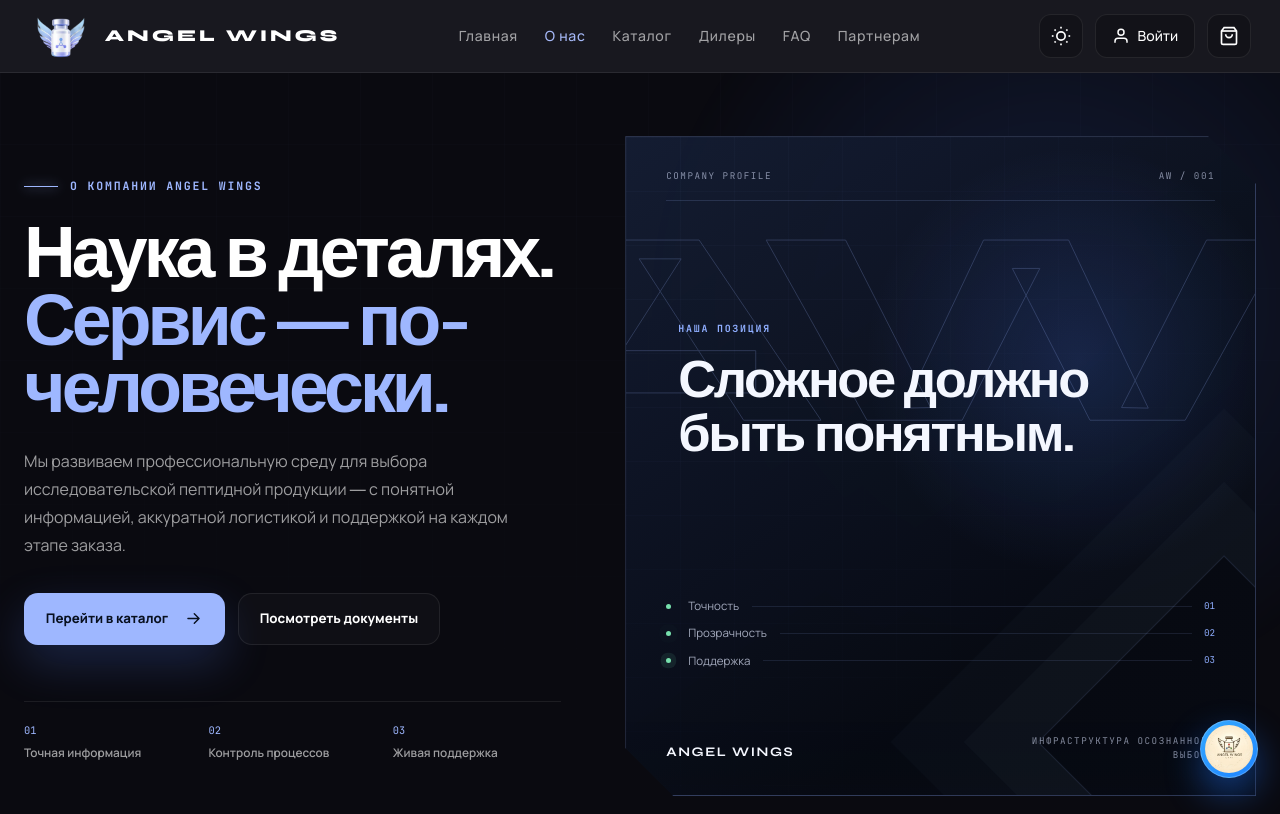
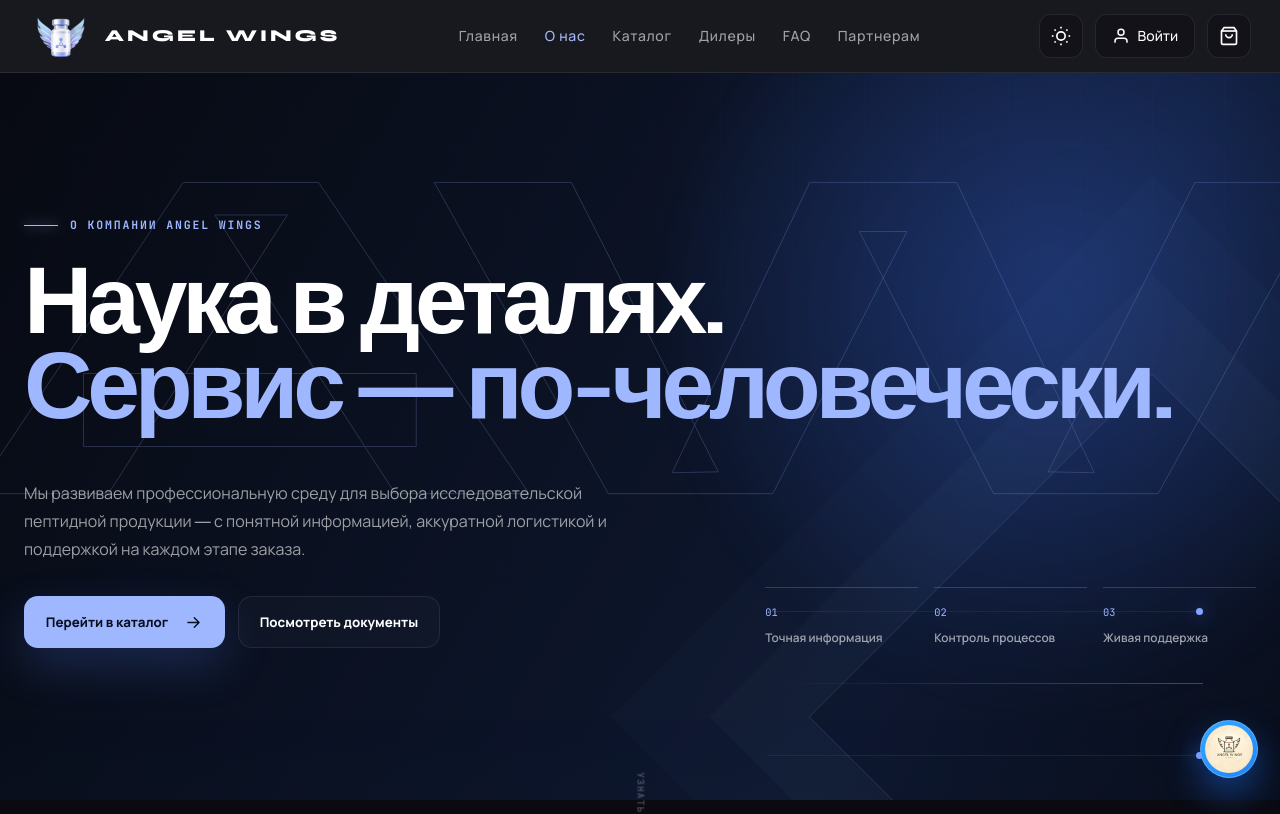
Before and after one commit to Sovyshkin/angel-wings, a Vue app in the folder vue-app/: page /about in a window 1280 px wide. Shown: the top 814 px of the page. Built offline with nearby package versions, Linux system fonts and the light colour scheme.

Commit message:
some changes

```diff
--- a/vue-app/src/views/AboutCompany.vue
+++ b/vue-app/src/views/AboutCompany.vue
@@ -2,6 +2,11 @@
   <main class="about-page">
     <section class="about-hero">
       <div class="about-grid" aria-hidden="true"></div>
+      <div class="about-hero__backdrop" aria-hidden="true">
+        <div class="hero-backdrop__scan"></div>
+        <span class="hero-backdrop__monogram">AW</span>
+        <div class="hero-backdrop__geometry"></div>
+      </div>
       <div class="container about-hero__container">
         <div class="about-hero__copy">
           <div class="about-eyebrow about-intro about-intro--1">
@@ -14,6 +19,8 @@
             <em>Сервис — по-человечески.</em>
           </h1>
 
+          <div class="about-hero__support">
+            <div>
               <p class="about-hero__lead about-intro about-intro--3">
                 Мы развиваем профессиональную среду для выбора исследовательской пептидной продукции —
                 с понятной информацией, аккуратной логистикой и поддержкой на каждом этапе заказа.
@@ -30,6 +37,7 @@
                   Посмотреть документы
                 </a>
               </div>
+            </div>
 
             <div class="about-hero__signals about-intro about-intro--5" aria-label="Принципы компании">
               <div>
@@ -45,31 +53,6 @@
                 <strong>Живая поддержка</strong>
               </div>
             </div>
-        </div>
-
-        <div class="about-hero__editorial about-intro about-intro--visual" aria-hidden="true">
-          <div class="editorial-scan"></div>
-          <div class="editorial-meta">
-            <span>Company profile</span>
-            <span>AW / 001</span>
-          </div>
-
-          <div class="editorial-monogram">AW</div>
-
-          <div class="editorial-statement">
-            <span>Наша позиция</span>
-            <strong>Сложное должно<br>быть понятным.</strong>
-          </div>
-
-          <div class="editorial-axis">
-            <div><i></i><span>Точность</span><small>01</small></div>
-            <div><i></i><span>Прозрачность</span><small>02</small></div>
-            <div><i></i><span>Поддержка</span><small>03</small></div>
-          </div>
-
-          <div class="editorial-footer">
-            <strong>Angel Wings</strong>
-            <span>Инфраструктура осознанного выбора</span>
           </div>
         </div>
       </div>
@@ -284,10 +267,7 @@ onBeforeUnmount(() => revealObserver?.disconnect())
 }
 
 .about-hero__container {
-  display: grid;
-  grid-template-columns: minmax(0, 0.92fr) minmax(430px, 1.08fr);
-  align-items: center;
-  gap: clamp(2rem, 5vw, 7rem);
+  width: 100%;
 }
 
 .about-hero__copy { position: relative; z-index: 4; }
@@ -313,15 +293,17 @@ onBeforeUnmount(() => revealObserver?.disconnect())
 }
 
 .about-hero__title {
-  max-width: 760px;
-  margin: 1.6rem 0 1.5rem;
+  max-width: 1380px;
+  margin: 1.6rem 0 0;
   font-family: var(--font-display);
-  font-size: clamp(3.25rem, 5.6vw, 6.8rem);
+  font-size: clamp(4rem, 7.4vw, 8rem);
   font-weight: 700;
-  line-height: 0.94;
+  line-height: 0.9;
   letter-spacing: -0.055em;
   text-wrap: balance;
 }
+
+.about-hero__title em { display: inline-block; white-space: nowrap; }
 
 .about-hero__title em,
 .section-heading h2 em,
@@ -337,6 +319,14 @@ onBeforeUnmount(() => revealObserver?.disconnect())
   color: var(--text-secondary);
   font-size: clamp(1rem, 1.25vw, 1.22rem);
   line-height: 1.75;
+}
+
+.about-hero__support {
+  display: grid;
+  grid-template-columns: minmax(0, 0.9fr) minmax(420px, 0.72fr);
+  align-items: end;
+  gap: clamp(3rem, 10vw, 10rem);
+  margin-top: clamp(3rem, 6vh, 5rem);
 }
 
 .about-hero__actions {
@@ -388,55 +378,36 @@ onBeforeUnmount(() => revealObserver?.disconnect())
   display: grid;
   grid-template-columns: repeat(3, minmax(0, 1fr));
   gap: 1rem;
-  margin-top: clamp(3rem, 7vh, 5.5rem);
-  padding-top: 1.25rem;
-  border-top: 1px solid var(--border);
+  margin-top: 0;
 }
 
-.about-hero__signals > div { display: grid; gap: 0.35rem; }
+.about-hero__signals > div { display: grid; gap: 0.55rem; padding-top: 1rem; border-top: 1px solid rgba(158, 183, 255, 0.24); }
 .signal-index { color: var(--about-accent); font-family: var(--font-mono); font-size: 0.65rem; }
 .about-hero__signals strong { color: var(--text-secondary); font-size: 0.74rem; font-weight: 600; }
 
-.about-hero__editorial {
-  position: relative;
-  min-height: min(62vw, 660px);
+.about-hero__backdrop {
+  position: absolute;
+  inset: 0;
+  z-index: -3;
   overflow: hidden;
-  isolation: isolate;
-  border: 1px solid rgba(158, 183, 255, 0.22);
   background:
-    radial-gradient(circle at 72% 34%, rgba(71, 118, 236, 0.2), transparent 34%),
-    linear-gradient(145deg, rgba(20, 29, 52, 0.94), rgba(7, 10, 18, 0.98) 72%);
-  clip-path: polygon(0 0, calc(100% - 48px) 0, 100% 48px, 100% 100%, 48px 100%, 0 calc(100% - 48px));
-  box-shadow: 0 38px 90px rgba(0, 0, 0, 0.25);
+    radial-gradient(circle at 82% 25%, rgba(71, 118, 236, 0.2), transparent 34%),
+    linear-gradient(120deg, rgba(7, 10, 18, 0.98), rgba(14, 24, 49, 0.95) 72%, rgba(9, 14, 27, 0.98));
 }
 
-.about-hero__editorial::before {
+.about-hero__backdrop::after {
   content: '';
   position: absolute;
-  inset: 0;
-  z-index: -2;
-  opacity: 0.48;
-  background-image:
-    linear-gradient(rgba(158, 183, 255, 0.07) 1px, transparent 1px),
-    linear-gradient(90deg, rgba(158, 183, 255, 0.07) 1px, transparent 1px);
-  background-size: 54px 54px;
-  mask-image: linear-gradient(135deg, black, transparent 82%);
+  width: min(38vw, 560px);
+  aspect-ratio: 1;
+  right: -9%;
+  bottom: -22%;
+  border: 1px solid rgba(158, 183, 255, 0.14);
+  transform: rotate(45deg);
+  box-shadow: 0 0 0 70px rgba(158, 183, 255, 0.025), 0 0 0 140px rgba(158, 183, 255, 0.018);
 }
 
-.about-hero__editorial::after {
-  content: '';
-  position: absolute;
-  width: 42%;
-  aspect-ratio: 1;
-  right: -16%;
-  bottom: -12%;
-  z-index: -1;
-  border: 1px solid rgba(158, 183, 255, 0.14);
-  transform: rotate(45deg);
-  box-shadow: 0 0 0 52px rgba(158, 183, 255, 0.025), 0 0 0 104px rgba(158, 183, 255, 0.018);
-}
-
-.editorial-scan {
+.hero-backdrop__scan {
   position: absolute;
   inset: 0;
   pointer-events: none;
@@ -445,94 +416,36 @@ onBeforeUnmount(() => revealObserver?.disconnect())
   animation: editorialScan 8s cubic-bezier(0.45, 0, 0.55, 1) infinite 1.2s;
 }
 
-.editorial-meta,
-.editorial-footer {
+.hero-backdrop__monogram {
   position: absolute;
-  left: clamp(1.4rem, 4vw, 2.5rem);
-  right: clamp(1.4rem, 4vw, 2.5rem);
-  display: flex;
-  align-items: center;
-  justify-content: space-between;
-  color: rgba(219, 228, 255, 0.58);
-  font-family: var(--font-mono);
-  font-size: 0.58rem;
-  letter-spacing: 0.16em;
-  text-transform: uppercase;
-}
-
-.editorial-meta { top: 2rem; padding-bottom: 1rem; border-bottom: 1px solid rgba(158, 183, 255, 0.16); }
-
-.editorial-monogram {
-  position: absolute;
-  top: 7%;
-  right: -3%;
+  top: 2%;
+  right: -2%;
   color: transparent;
   font-family: var(--font-display);
-  font-size: clamp(10rem, 22vw, 19rem);
+  font-size: clamp(18rem, 38vw, 42rem);
   font-weight: 800;
   line-height: 1;
   letter-spacing: -0.09em;
-  opacity: 0.16;
+  opacity: 0.08;
   -webkit-text-stroke: 1px #9eb7ff;
   transform: translate3d(0, 0, 0);
-  animation: editorialDrift 8s ease-in-out infinite;
+  animation: editorialDrift 12s ease-in-out infinite;
 }
 
-.editorial-statement {
+.hero-backdrop__geometry {
   position: absolute;
-  left: clamp(1.4rem, 5vw, 3.25rem);
-  top: 28%;
-  z-index: 2;
+  right: 6%;
+  bottom: 16%;
+  width: min(34vw, 500px);
+  height: 1px;
+  background: linear-gradient(90deg, transparent, rgba(158, 183, 255, 0.34));
+  box-shadow: 0 -72px 0 rgba(158, 183, 255, 0.09), 0 72px 0 rgba(158, 183, 255, 0.09);
 }
 
-.editorial-statement > span {
-  display: block;
-  margin-bottom: 1rem;
-  color: #8faeff;
-  font-family: var(--font-mono);
-  font-size: 0.62rem;
-  font-weight: 700;
-  letter-spacing: 0.18em;
-  text-transform: uppercase;
-}
-
-.editorial-statement strong {
-  color: #f4f7ff;
-  font-family: var(--font-display);
-  font-size: clamp(2rem, 4.1vw, 4rem);
-  font-weight: 650;
-  line-height: 1.03;
-  letter-spacing: -0.045em;
-}
-
-.editorial-axis {
-  position: absolute;
-  left: clamp(1.4rem, 4vw, 2.5rem);
-  right: clamp(1.4rem, 4vw, 2.5rem);
-  bottom: 19%;
-  display: grid;
-  gap: 0.55rem;
-}
-
-.editorial-axis > div {
-  display: grid;
-  grid-template-columns: 10px minmax(0, 1fr) auto;
-  align-items: center;
-  gap: 0.75rem;
-  color: rgba(226, 233, 255, 0.7);
-  font-size: 0.72rem;
-}
-
-.editorial-axis i { width: 5px; height: 5px; border-radius: 50%; background: #77e0ad; box-shadow: 0 0 0 0 rgba(119, 224, 173, 0.4); animation: editorialPulse 2.8s ease-out infinite; }
-.editorial-axis > div:nth-child(2) i { animation-delay: 0.55s; }
-.editorial-axis > div:nth-child(3) i { animation-delay: 1.1s; }
-.editorial-axis span { display: flex; align-items: center; gap: 0.8rem; }
-.editorial-axis span::after { content: ''; height: 1px; flex: 1; background: rgba(158, 183, 255, 0.12); }
-.editorial-axis small { color: #8faeff; font-family: var(--font-mono); font-size: 0.58rem; }
-
-.editorial-footer { bottom: 2rem; align-items: flex-end; }
-.editorial-footer strong { color: #f4f7ff; font-family: var(--font-display); font-size: 0.82rem; letter-spacing: 0.12em; text-transform: uppercase; }
-.editorial-footer span { max-width: 190px; text-align: right; line-height: 1.5; }
+.hero-backdrop__geometry::before,
+.hero-backdrop__geometry::after { content: ''; position: absolute; right: 0; width: 7px; height: 7px; border-radius: 50%; background: #85a6ff; box-shadow: 0 0 18px rgba(87, 133, 255, 0.8); }
+.hero-backdrop__geometry::before { top: -75px; }
+.hero-backdrop__geometry::after { top: 69px; }
 
 .about-hero__scroll {
   position: absolute;
@@ -559,8 +472,6 @@ onBeforeUnmount(() => revealObserver?.disconnect())
 .about-intro--3 { animation-delay: 0.24s; }
 .about-intro--4 { animation-delay: 0.34s; }
 .about-intro--5 { animation-delay: 0.44s; }
-.about-intro--visual { animation-delay: 0.18s; transform: translateY(25px) scale(0.97); }
-
 .about-section { position: relative; padding: clamp(5.5rem, 10vw, 10rem) 0; }
 
 .about-section--manifesto::before {
@@ -742,19 +653,12 @@ onBeforeUnmount(() => revealObserver?.disconnect())
 
 [data-theme="light"] .about-page { --about-accent: #5278df; --about-accent-strong: #315dcc; }
 [data-theme="light"] .about-grid { opacity: 0.62; background-image: linear-gradient(rgba(50, 82, 160, 0.055) 1px, transparent 1px), linear-gradient(90deg, rgba(50, 82, 160, 0.055) 1px, transparent 1px); }
-[data-theme="light"] .about-hero__editorial {
-  border-color: rgba(64, 96, 177, 0.2);
+[data-theme="light"] .about-hero__backdrop {
   background:
-    radial-gradient(circle at 72% 34%, rgba(92, 131, 230, 0.2), transparent 34%),
-    linear-gradient(145deg, #f8faff, #e8eefb 72%);
-  box-shadow: 0 38px 90px rgba(55, 76, 125, 0.14);
+    radial-gradient(circle at 82% 25%, rgba(92, 131, 230, 0.18), transparent 34%),
+    linear-gradient(120deg, #fafbff, #edf2fd 72%, #f8faff);
 }
-[data-theme="light"] .about-hero__editorial::before { opacity: 0.72; }
-[data-theme="light"] .editorial-meta,
-[data-theme="light"] .editorial-footer { color: rgba(37, 54, 94, 0.58); }
-[data-theme="light"] .editorial-statement strong,
-[data-theme="light"] .editorial-footer strong { color: #151b2a; }
-[data-theme="light"] .editorial-axis > div { color: rgba(30, 45, 78, 0.72); }
+[data-theme="light"] .hero-backdrop__monogram { -webkit-text-stroke-color: #5278df; }
 [data-theme="light"] .principle-card { background: linear-gradient(145deg, rgba(94, 130, 224, 0.1), rgba(255, 255, 255, 0.5) 48%, transparent); }
 [data-theme="light"] .about-button--primary { color: #fff; }
 
@@ -765,14 +669,13 @@ onBeforeUnmount(() => revealObserver?.disconnect())
   58%, 100% { transform: translateY(100%); opacity: 0; }
 }
 @keyframes editorialDrift { 50% { transform: translate3d(-10px, 6px, 0); opacity: 0.22; } }
-@keyframes editorialPulse { 70% { box-shadow: 0 0 0 7px rgba(119, 224, 173, 0); } 100% { box-shadow: 0 0 0 0 rgba(119, 224, 173, 0); } }
 @keyframes scrollLine { 0% { transform: translateX(-110%); } 60%, 100% { transform: translateX(210%); } }
 @keyframes statusPulse { 70% { box-shadow: 0 0 0 9px rgba(98, 212, 157, 0); } 100% { box-shadow: 0 0 0 0 rgba(98, 212, 157, 0); } }
 @keyframes ringRotate { to { transform: rotate(360deg); } }
 
 @media (max-width: 1050px) {
-  .about-hero__container { grid-template-columns: minmax(0, 1fr) minmax(360px, 0.85fr); gap: 1.5rem; }
-  .about-hero__title { font-size: clamp(3rem, 6vw, 5rem); }
+  .about-hero__title { font-size: clamp(3.5rem, 7.5vw, 5.25rem); }
+  .about-hero__support { grid-template-columns: minmax(0, 1fr) minmax(360px, 0.8fr); gap: 3rem; }
   .section-heading { grid-template-columns: 1fr 1.2fr; }
   .section-heading p { grid-column: 2; }
 }
@@ -783,19 +686,17 @@ onBeforeUnmount(() => revealObserver?.disconnect())
   .about-hero__container { display: flex; flex-direction: column; gap: 0.5rem; }
   .about-hero__copy { width: 100%; }
   .about-eyebrow { font-size: 0.61rem; }
-  .about-hero__title { margin: 1.15rem 0; font-size: clamp(2.55rem, 12.5vw, 4rem); line-height: 0.98; }
+  .about-hero__title { margin: 1.15rem 0 0; font-size: clamp(2.75rem, 12.5vw, 4.6rem); line-height: 0.94; }
+  .about-hero__title em { white-space: normal; }
+  .about-hero__support { grid-template-columns: 1fr; gap: 2.5rem; margin-top: 2.25rem; }
   .about-hero__lead { font-size: 0.92rem; line-height: 1.65; }
   .about-hero__actions { display: grid; grid-template-columns: 1fr; }
   .about-button { width: 100%; }
-  .about-hero__signals { gap: 0.45rem; margin-top: 2.1rem; }
+  .about-hero__signals { gap: 0.45rem; }
   .about-hero__signals strong { font-size: 0.61rem; line-height: 1.35; }
-  .about-hero__editorial { width: 100%; min-height: 480px; margin-top: 2.75rem; clip-path: polygon(0 0, calc(100% - 32px) 0, 100% 32px, 100% 100%, 32px 100%, 0 calc(100% - 32px)); }
-  .editorial-monogram { top: 15%; font-size: clamp(10rem, 56vw, 14rem); }
-  .editorial-statement { top: 27%; }
-  .editorial-statement strong { font-size: clamp(2rem, 10vw, 3.2rem); }
-  .editorial-axis { bottom: 20%; }
+  .hero-backdrop__monogram { top: 18%; right: -18%; font-size: clamp(17rem, 80vw, 26rem); }
+  .hero-backdrop__geometry { right: -16%; width: 75vw; }
   .about-hero__scroll { display: none; }
-  .about-intro--visual { animation-delay: 0.05s; }
 
   .about-section { padding: 4.5rem 0; }
   .section-heading { display: block; margin-bottom: 2rem; }
@@ -826,13 +727,9 @@ onBeforeUnmount(() => revealObserver?.disconnect())
 }
 
 @media (max-width: 420px) {
-  .about-hero__editorial { min-height: 430px; }
-  .about-hero__title { font-size: 2.55rem; }
+  .about-hero__title { font-size: clamp(2.6rem, 12.2vw, 3.2rem); }
   .about-hero__signals { grid-template-columns: 1fr; }
   .about-hero__signals > div { grid-template-columns: 24px 1fr; align-items: center; }
-  .editorial-meta { top: 1.4rem; }
-  .editorial-footer { bottom: 1.4rem; }
-  .editorial-footer span { max-width: 135px; }
 }
 
 @media (prefers-reduced-motion: reduce) {
```
Lines whose indentation alone changed are shown as unchanged.
